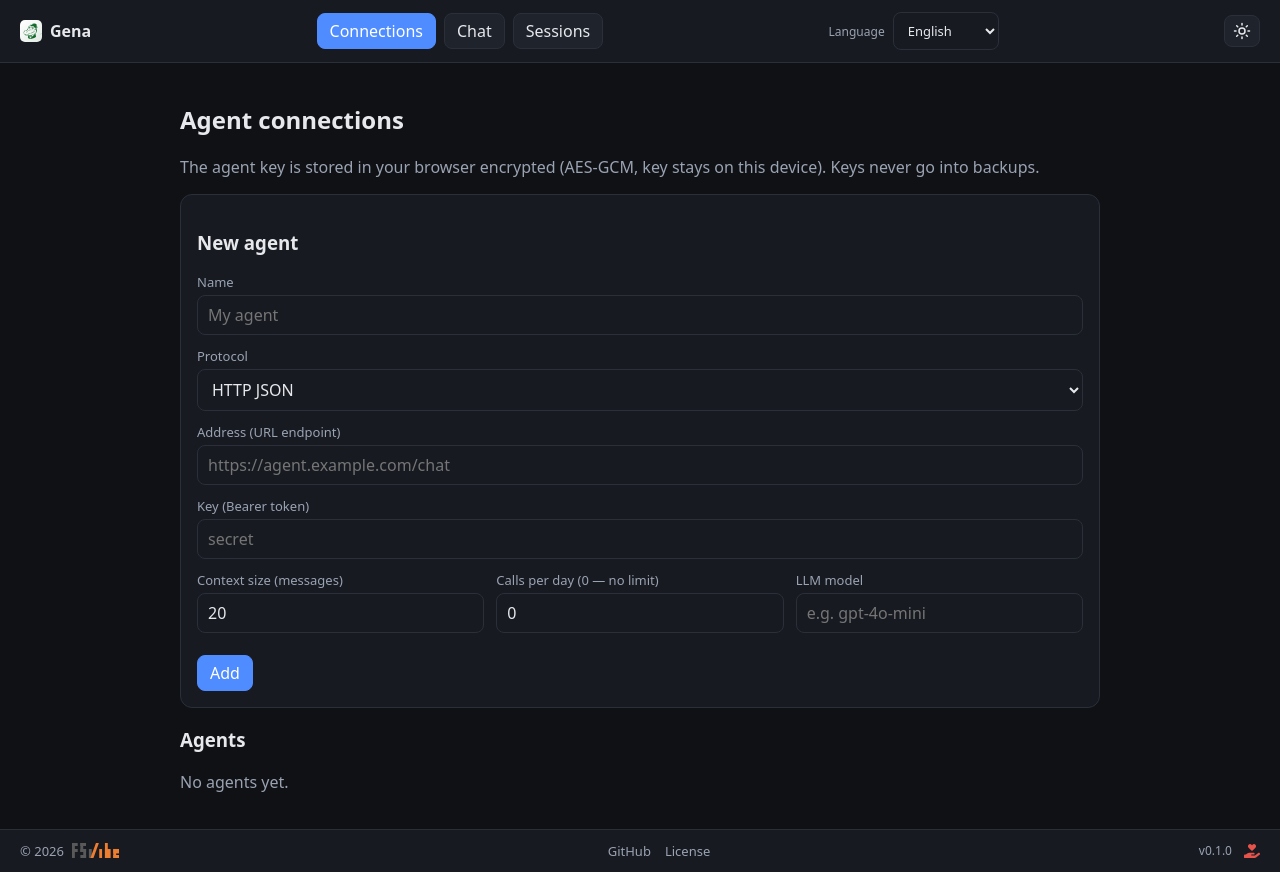
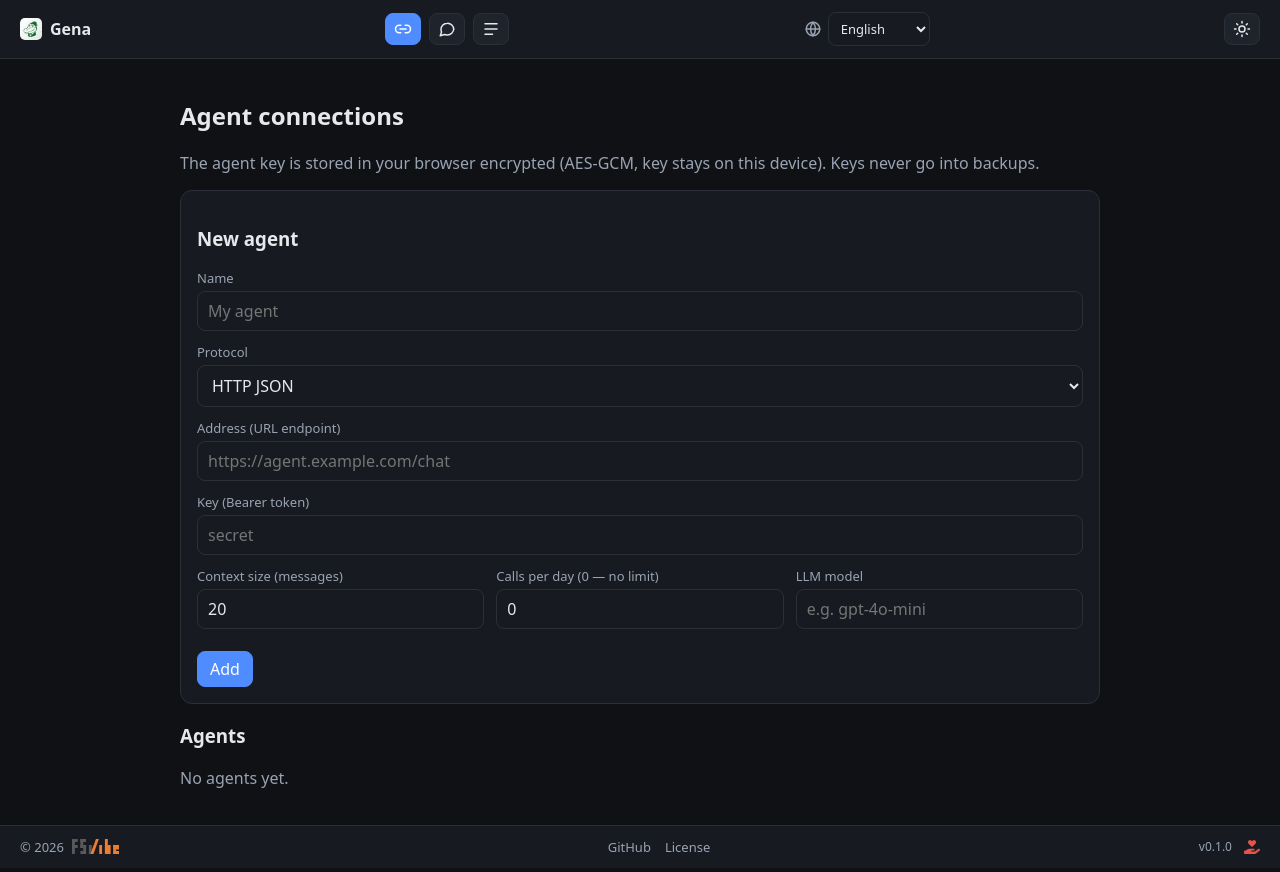
Before and after one commit to sergey-frolov-pets/gena, a Vue app: page / in a window 1280 px wide. Built offline with nearby package versions, Linux system fonts and the light colour scheme.

Commit message:
feat(ui): все кнопки шапки - иконки с тултипами, язык без текстовой подписи

```diff
--- a/src/App.vue
+++ b/src/App.vue
@@ -29,14 +29,78 @@ onMounted(async () => {
         <strong>{{ t("app.name") }}</strong>
       </div>
       <nav :aria-label="t('app.nav.main')">
-        <button :class="{ primary: tab === 'connections' }" @click="tab = 'connections'">
-          {{ t("app.nav.connections") }}
+        <button
+          type="button"
+          class="icon-btn"
+          :class="{ primary: tab === 'connections' }"
+          :aria-label="t('app.nav.connections')"
+          :title="t('app.nav.connections')"
+          :aria-pressed="tab === 'connections'"
+          @click="tab = 'connections'"
+        >
+          <svg
+            viewBox="0 0 24 24"
+            width="18"
+            height="18"
+            fill="none"
+            stroke="currentColor"
+            stroke-width="2"
+            stroke-linecap="round"
+            stroke-linejoin="round"
+            aria-hidden="true"
+          >
+            <path d="M9 17H7a5 5 0 0 1 0-10h2" />
+            <path d="M15 7h2a5 5 0 0 1 0 10h-2" />
+            <path d="M8 12h8" />
+          </svg>
         </button>
-        <button :class="{ primary: tab === 'chat' }" @click="tab = 'chat'">
-          {{ t("app.nav.chat") }}
+        <button
+          type="button"
+          class="icon-btn"
+          :class="{ primary: tab === 'chat' }"
+          :aria-label="t('app.nav.chat')"
+          :title="t('app.nav.chat')"
+          :aria-pressed="tab === 'chat'"
+          @click="tab = 'chat'"
+        >
+          <svg
+            viewBox="0 0 24 24"
+            width="18"
+            height="18"
+            fill="none"
+            stroke="currentColor"
+            stroke-width="2"
+            stroke-linecap="round"
+            stroke-linejoin="round"
+            aria-hidden="true"
+          >
+            <path d="M21 11.5a8.4 8.4 0 0 1-9 8.4 9.5 9.5 0 0 1-3.4-.6L3 21l1.7-5a8.4 8.4 0 0 1-.7-3.4 8.4 8.4 0 0 1 8.4-8.4 8.4 8.4 0 0 1 8.6 8.3z" />
+          </svg>
         </button>
-        <button :class="{ primary: tab === 'sessions' }" @click="tab = 'sessions'">
-          {{ t("app.nav.sessions") }}
+        <button
+          type="button"
+          class="icon-btn"
+          :class="{ primary: tab === 'sessions' }"
+          :aria-label="t('app.nav.sessions')"
+          :title="t('app.nav.sessions')"
+          :aria-pressed="tab === 'sessions'"
+          @click="tab = 'sessions'"
+        >
+          <svg
+            viewBox="0 0 24 24"
+            width="18"
+            height="18"
+            fill="none"
+            stroke="currentColor"
+            stroke-width="2"
+            stroke-linecap="round"
+            stroke-linejoin="round"
+            aria-hidden="true"
+          >
+            <path d="M4 5h16" />
+            <path d="M4 12h16" />
+            <path d="M4 19h10" />
+          </svg>
         </button>
       </nav>
       <LanguageSwitcher />
@@ -89,6 +153,14 @@ onMounted(async () => {
   gap: 8px;
 }
 
+.icon-btn {
+  display: inline-flex;
+  align-items: center;
+  justify-content: center;
+  padding: 6px 8px;
+  line-height: 0;
+}
+
 .content {
   flex: 1;
   padding: 20px;
--- a/src/components/LanguageSwitcher.vue
+++ b/src/components/LanguageSwitcher.vue
@@ -16,9 +16,24 @@ function onChange(event: Event): void {
 </script>
 
 <template>
-  <label class="lang">
-    <span class="muted small">{{ t("app.language") }}</span>
-    <select :value="locale" @change="onChange">
+  <label class="lang" :title="t('app.language')">
+    <svg
+      class="lang-icon"
+      viewBox="0 0 24 24"
+      width="18"
+      height="18"
+      fill="none"
+      stroke="currentColor"
+      stroke-width="2"
+      stroke-linecap="round"
+      stroke-linejoin="round"
+      aria-hidden="true"
+    >
+      <circle cx="12" cy="12" r="9" />
+      <path d="M3 12h18" />
+      <path d="M12 3a14 14 0 0 1 0 18a14 14 0 0 1 0-18z" />
+    </svg>
+    <select :value="locale" :aria-label="t('app.language')" @change="onChange">
       <option v-for="opt in options" :key="opt.code" :value="opt.code">{{ opt.label }}</option>
     </select>
   </label>
@@ -28,13 +43,15 @@ function onChange(event: Event): void {
 .lang {
   display: flex;
   align-items: center;
-  gap: 8px;
+  gap: 6px;
   margin: 0;
+}
+.lang-icon {
+  flex: none;
 }
 .lang select {
   width: auto;
-}
-.small {
-  font-size: 12px;
+  padding: 6px 8px;
+  line-height: 1.2;
 }
 </style>
```
